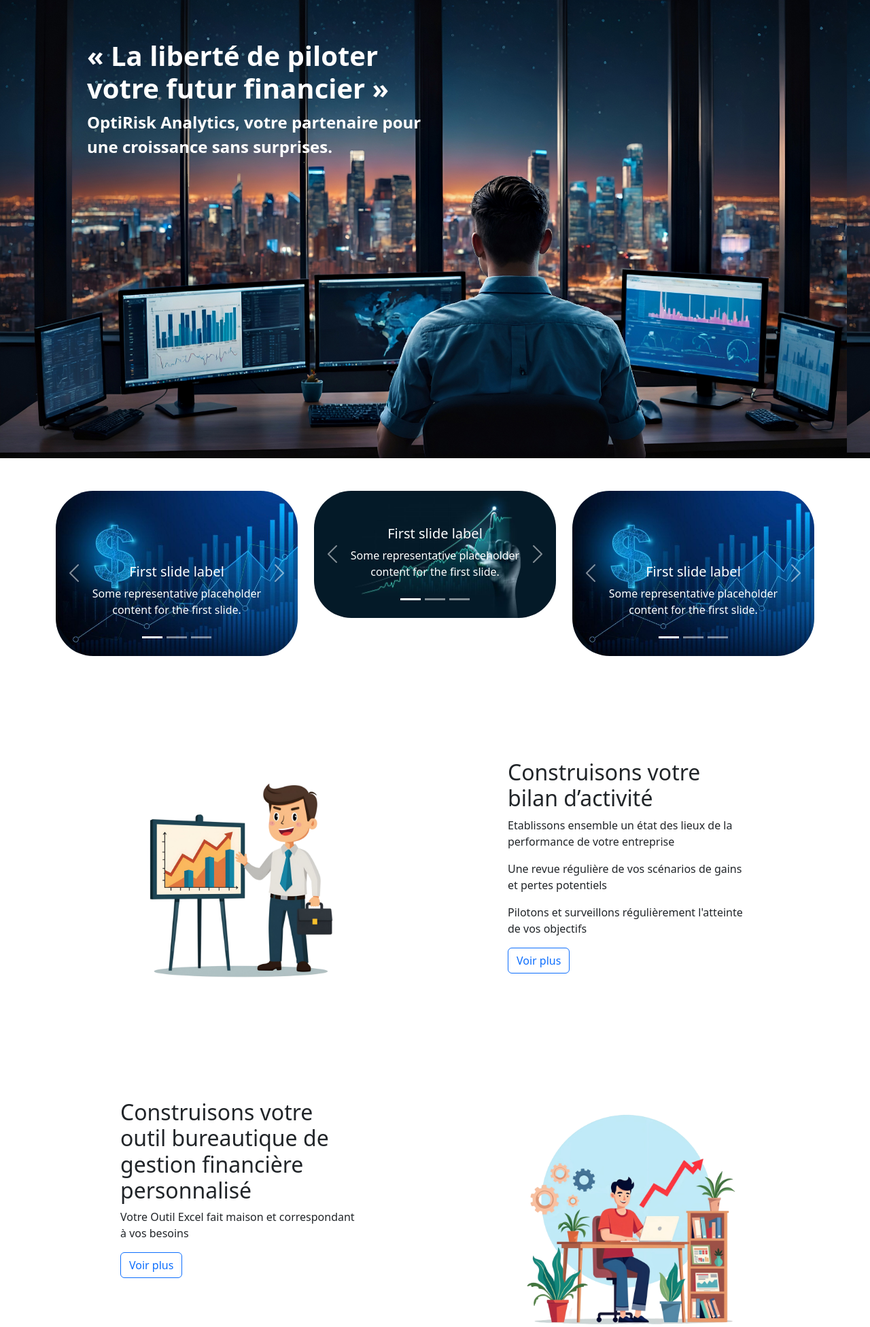
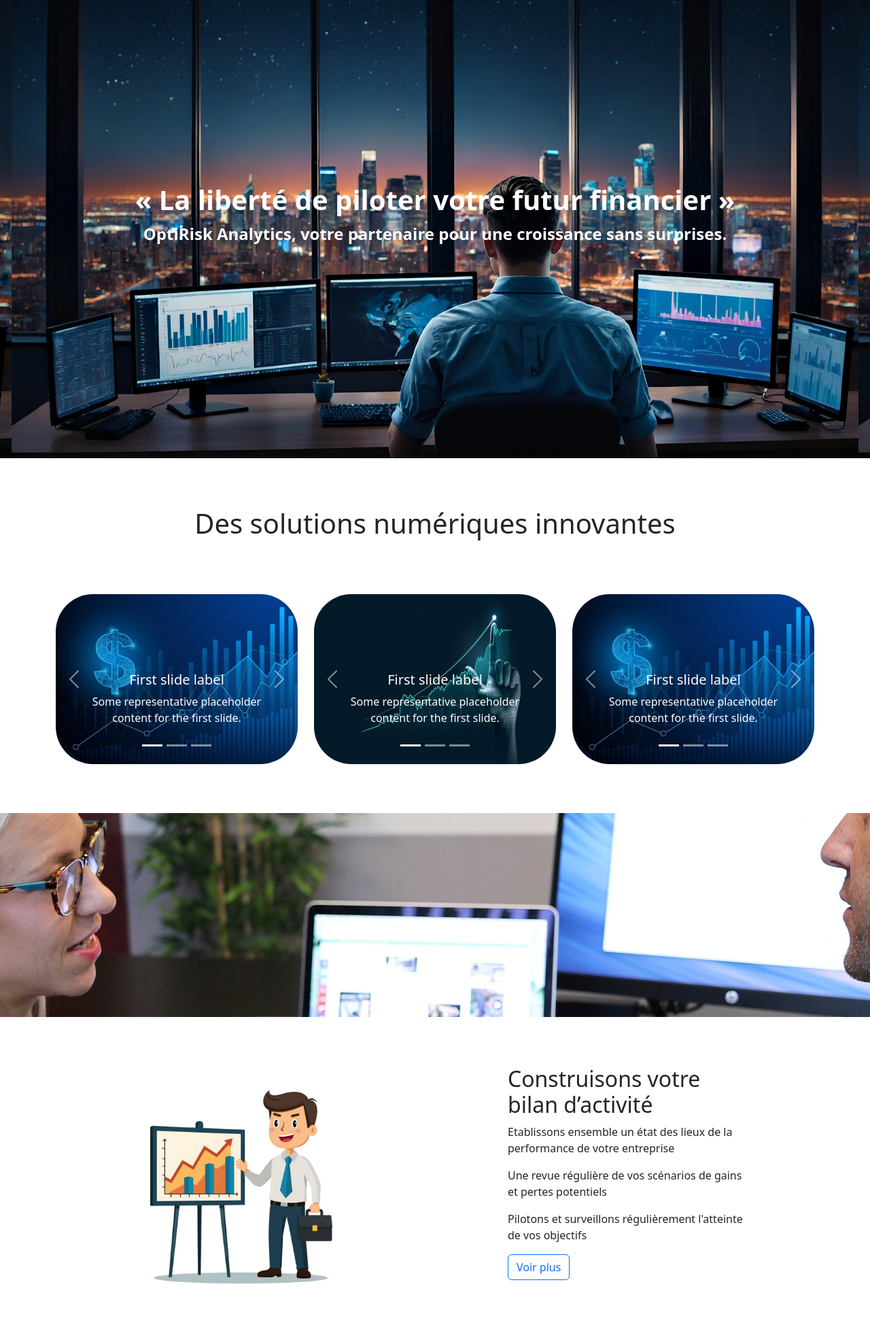
Before and after one commit to dorian68/OptiRisk_Analytics, a Django app: page / in a window 1280 px wide. Shown: the part 56-2008 px from the top of the page at 68% size. Run offline with Django 3.2, Linux system fonts and the light colour scheme; some libraries are stand-ins or nearby versions.

Commit message:
v17122024v1

```diff
--- a/website/static/css/style.css
+++ b/website/static/css/style.css
@@ -12,7 +12,6 @@ header {
     padding: 15px;
     text-align: center;
 }
-
 
 nav a {
     color: rgb(255, 255, 255);
@@ -30,6 +29,22 @@ footer {
     bottom: 0;
     width: 100%;
 }
+
+/* Empêche le scroll horizontal */
+body, html {
+  overflow-x: hidden; /* Cache le débordement horizontal */
+  margin: 0; /* Supprime les marges par défaut du body */
+  padding: 0;
+  box-sizing: border-box;
+}
+
+/* Assurez-vous que les enfants ne dépassent pas la largeur */
+.container-fluid {
+  max-width: 100%; /* Empêche le conteneur de dépasser la largeur */
+  overflow-x: hidden;
+}
+
+
 
 .hex.image {
     width: 100%;
--- a/website/templates/home2.html
+++ b/website/templates/home2.html
@@ -16,24 +16,83 @@
     </div>
   </div>-->
 
-  <div class="container-fluid" style="background-size: contain;background-image: url(../static/home_pageONE.jpg);position: relative; width: 100%; height: 700px;;background-attachment: fixed;">
-    <!--<img class="img-fluid" alt="Responsive image" src="../static/home_pageONE.jpg" style="width: 100%; height: auto;" >-->
-    <div style="position: absolute; top: 12%; left: 10%; right: 50%; translate(-50%, -50%); color: white; font-size: 24px; font-weight: bold; text-align: left;">
-        <h1><strong>« La liberté de piloter votre futur financier »</strong></h1>
-        <p><strong>OptiRisk Analytics, votre partenaire
-            pour une croissance sans surprises.</strong></p>
+        <style>
+
+.middle_image {
+  background-image: url('../static/outil_bureautique.jpg');
+  background-position: center;
+  background-attachment: fixed;
+  position: relative;
+  width: 100%;
+  height: 300px;
+}
+            /* Style par défaut pour l'image */
+.front_img {
+    background-size: contain;
+    background-position: center;
+    background-image: url('../static/home_pageONE.jpg');
+    position: relative;
+    width: 100%;
+    height: 700px;
+    background-attachment: fixed;
+    overflow: hidden; /* Empêche les débordements */
+    display: flex;
+    justify-content: center; /* Centre horizontalement */
+    align-items: center; /* Centre verticalement */
+    text-align: center;
+    padding: 20px; /* Ajoute un padding pour éviter les débords */
+    box-sizing: border-box; /* Inclut le padding dans la largeur totale */
+}
+
+/* Style du texte */
+.front_img .text-container {
+    color: white;
+    font-size: 24px;
+    font-weight: bold;
+    max-width: 90%; /* Largeur maximale pour éviter les dépassements */
+    overflow: hidden; /* Empêche les débordements */
+}
+
+/* Adaptation pour les écrans mobiles */
+@media (max-width: 768px) {
+    .front_img {
+        background-size: cover; /* Zoom pour petits écrans */
+        background-attachment: fixed; /* Désactive l'effet fixe */
+        height: 500px; /* Ajuste la hauteur */
+    }
+
+    .front_img .text-container {
+        font-size: 23px; /* Réduit la taille du texte */
+        padding: 10px; /* Ajoute un léger padding */
+        text-align: center; /* Centre le texte horizontalement */
+    }
+
+    .front_img .text-container h1 {
+        font-size: 30px; /* Réduit la taille du titre */
+        font-weight: bold;
+    }
+}
+
+        </style>
+
+<div class="container-fluid front_img">
+    <div class="text-container">
+        <h1 class="th1"><strong>« La liberté de piloter votre futur financier »</strong></h1>
+        <p><strong>OptiRisk Analytics, votre partenaire pour une croissance sans surprises.</strong></p>
+    </div>
+</div>
+
+<div class="container" >
+    <div class="row mt-4">
 
     </div>
-  </div>
+    <div class="row mt-4">
 
-<!--<div class="container mx-auto my-5">
-    <div class="row">
-        <h2 class="text-center">OptiRisk Analytics vous accompagne dans le developpement de solutions numériques qui vous aiderons dans vos prises de décisions stratégiques</h2>
     </div>
-</div>-->
-
-<div class="container" >
-    <div class="row row-cols-1 row-cols-lg-3">
+    <div class="row mt-4">
+        <h1 class="text-center">Des solutions numériques innovantes</h1>
+    </div>
+    <div class="row row-cols-1 row-cols-md-3 mt-4">
         <div class="col mx-auto">
             <div id="carouselExampleCaptions" class="carousel slide mx-auto my-5" style="width: auto;">
                 <div class="carousel-indicators">
@@ -43,21 +102,21 @@
                 </div>
                 <div class="carousel-inner">
                 <div class="carousel-item active">
-                    <img src="../static/home_page5.jpg" class="d-block w-100" style=" border-radius: 55px 55px 55px 55px; width: 50%;">
+                    <img src="../static/home_page5.jpg" class="d-block w-100" style=" border-radius: 55px 55px 55px 55px; width: 250px;height: 250px;">
                     <div class="carousel-caption d-none d-md-block">
                     <h5>First slide label</h5>
                     <p>Some representative placeholder content for the first slide.</p>
                     </div>
                 </div>
                 <div class="carousel-item">
-                    <img src="../static/home_page4.jpg" class="d-block w-100" style=" border-radius: 55px 55px 55px 55px; width: 50%;">
+                    <img src="../static/home_page4.jpg" class="d-block w-100" style=" border-radius: 55px 55px 55px 55px; width: 250px;height: 250px;">
                     <div class="carousel-caption d-none d-md-block">
                     <h5>Second slide label</h5>
                     <p>Some representative placeholder content for the second slide.</p>
                     </div>
                 </div>
                 <div class="carousel-item">
-                    <img src="../static/home_page3.jpg" class="d-block w-100" style=" border-radius: 55px 55px 55px 55px; width: 50%;">
+                    <img src="../static/home_page3.jpg" class="d-block w-100" style=" border-radius: 55px 55px 55px 55px; width: 250px;height: 250px;">
                     <div class="carousel-caption d-none d-md-block">
                     <h5>Third slide label</h5>
                     <p>Some representative placeholder content for the third slide.</p>
@@ -83,21 +142,21 @@
                 </div>
                 <div class="carousel-inner">
                 <div class="carousel-item active">
-                    <img src="../static/home_page2.jpg" class="d-block w-100" style=" border-radius: 55px 55px 55px 55px; width: 50%;">
+                    <img src="../static/home_page2.jpg" class="d-block w-100" style=" border-radius: 55px 55px 55px 55px; width: 250px;height: 250px;">
                     <div class="carousel-caption d-none d-md-block">
                     <h5>First slide label</h5>
                     <p>Some representative placeholder content for the first slide.</p>
                     </div>
                 </div>
                 <div class="carousel-item">
-                    <img src="../static/home_page1.jpg" class="d-block w-100" style=" border-radius: 55px 55px 55px 55px; width: 50%;">
+                    <img src="../static/home_page1.jpg" class="d-block w-100" style=" border-radius: 55px 55px 55px 55px; width: 250px;height: 250px;">
                     <div class="carousel-caption d-none d-md-block">
                     <h5>Second slide label</h5>
                     <p>Some representative placeholder content for the second slide.</p>
                     </div>
                 </div>
                 <div class="carousel-item">
-                    <img src="../static/modern_tool.jpg" class="d-block w-100" style=" border-radius: 55px 55px 55px 55px; width: 50%;">
+                    <img src="../static/modern_tool.jpg" class="d-block w-100" style=" border-radius: 55px 55px 55px 55px; width: 250px;height: 250px;">
                     <div class="carousel-caption d-none d-md-block">
                     <h5>Third slide label</h5>
                     <p>Some representative placeholder content for the third slide.</p>
@@ -123,21 +182,21 @@
                 </div>
                 <div class="carousel-inner">
                 <div class="carousel-item active">
-                    <img src="../static/home_page5.jpg" class="d-block w-100" style=" border-radius: 55px 55px 55px 55px; width: 50%;">
+                    <img src="../static/home_page5.jpg" class="d-block w-100" style=" border-radius: 55px 55px 55px 55px; width: 250px;height: 250px;">
                     <div class="carousel-caption d-none d-md-block">
                     <h5>First slide label</h5>
                     <p>Some representative placeholder content for the first slide.</p>
                     </div>
                 </div>
                 <div class="carousel-item">
-                    <img src="../static/home_pic.jpg" class="d-block w-100" style=" border-radius: 55px 55px 55px 55px; width: 50%;">
+                    <img src="../static/home_pic.jpg" class="d-block w-100" style=" border-radius: 55px 55px 55px 55px; width: 250px;height: 250px;">
                     <div class="carousel-caption d-none d-md-block">
                     <h5>Second slide label</h5>
                     <p>Some representative placeholder content for the second slide.</p>
                     </div>
                 </div>
                 <div class="carousel-item">
-                    <img src="../static/../static/home_pic2.jpg" class="d-block w-100" style=" border-radius: 55px 55px 55px 55px; width: 50%;">
+                    <img src="../static/../static/home_pic2.jpg" class="d-block w-100" style=" border-radius: 55px 55px 55px 55px; width: 250px;height: 250px;">
                     <div class="carousel-caption d-none d-md-block">
                     <h5>Third slide label</h5>
                     <p>Some representative placeholder content for the third slide.</p>
@@ -157,18 +216,22 @@
     </div>
 </div>
 
-<div class="container text-left mt-2">
+<div class="container-fluid middle_image mt-4">
+
+</div>
+
+<div class="container text-left mt-4">
 
     <!--SAPCING-->
-    <div class="row mb-5">
+    <div class="row mt-4">
 
     </div>
     <!--SAPCING-->
-    <div class="row mb-5">
+    <div class="row mt-4">
 
     </div>
     <!-- Prestation 1-->
-    <div class="row row-cols-1 row-cols-md-3 mb-5">
+    <div class="row row-cols-1 row-cols-md-3 mt-4">
         <div class="col mx-auto">
             <img src="../static/bilan_act1.png" class="img-fluid" style="width:100%"></img>
         </div>
@@ -181,15 +244,15 @@
         </div>
     </div>
     <!--SAPCING-->
-    <div class="row mb-5">
+    <div class="row mt-4">
 
     </div>
     <!--SAPCING-->
-    <div class="row mb-5">
+    <div class="row mt-4">
 
     </div>
     <!-- Prestation 2-->
-    <div class="row row-cols-1 row-cols-md-3 mb-5">
+    <div class="row row-cols-1 row-cols-md-3 mt-4">
         <div class="col mx-auto">
             <h2>Construisons votre outil bureautique de gestion financière personnalisé</h2>
             <p>Votre Outil Excel fait maison et correspondant à vos besoins </p>
@@ -201,15 +264,15 @@
     </div>
 
     <!--SAPCING-->
-    <div class="row mb-5">
+    <div class="row mt-4">
 
     </div>
     <!--SAPCING-->
-    <div class="row mb-5">
+    <div class="row mt-4">
 
     </div>
 
-    <div class="row row-cols-1 row-cols-md-3 mb-5">
+    <div class="row row-cols-1 row-cols-md-3 mt-4">
         <!-- Prestation 3-->
         <div class="col mx-auto">
             <img src="https://www.eurotechconseil.com/wp-content/uploads/2023/12/evolution-data.webp" class="img-fluid" style="width:100%"></img>
@@ -225,11 +288,11 @@
         </div>
     </div>
     <!--SAPCING-->
-    <div class="row mb-5">
+    <div class="row mt-4">
 
     </div>
     <!--SAPCING-->
-    <div class="row mb-5">
+    <div class="row my-4">
 
     </div>
 </div>
```
